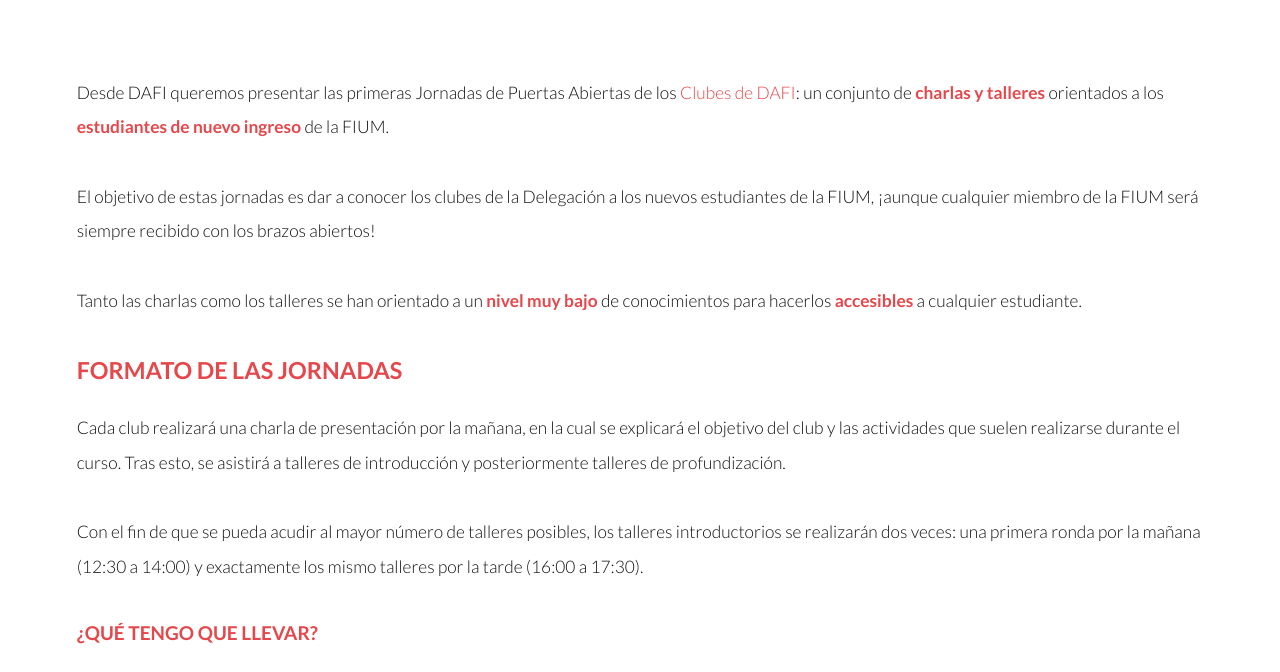
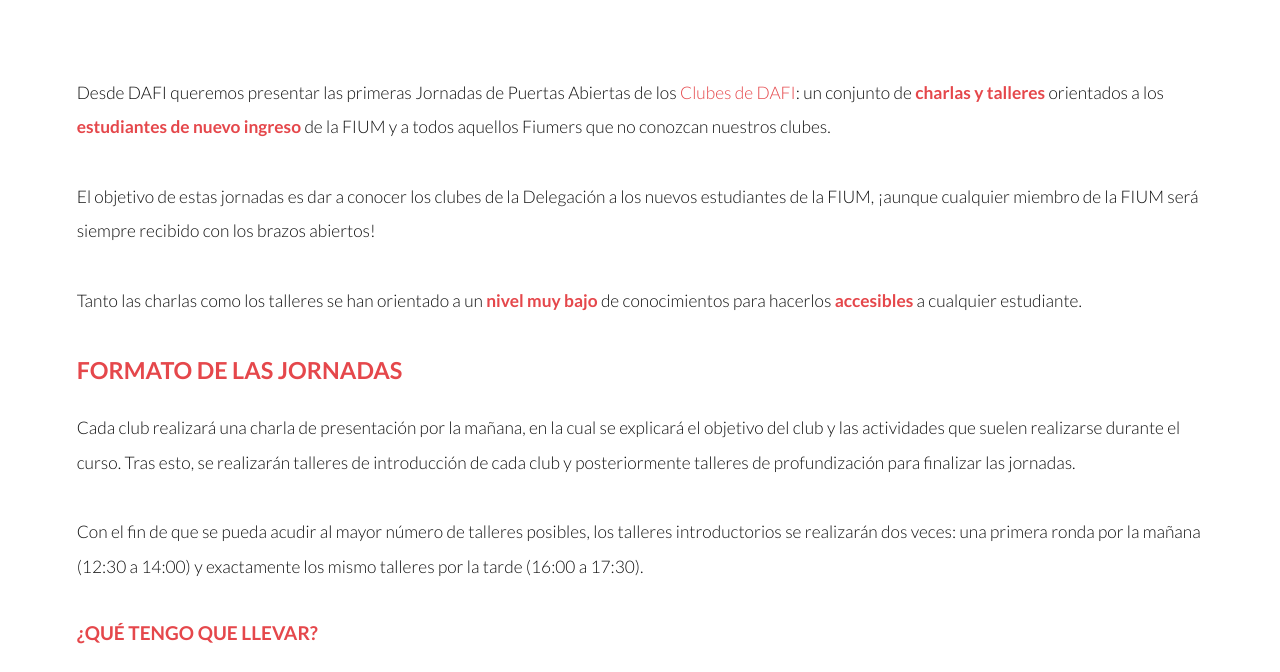
Before and after one commit to dafi-um/dafi-system, a Django app: template main/templates/flatpages/jornadas-clubes.html in a window 1280 px wide. Shown: the part 89-761 px from the top of the page. Run offline with Django 3.2, Linux system fonts and the light colour scheme; the template is opened without the code that fills it, so the values that code supplies are empty; parts of the project's set-up code (start-up, migrations or seed data) failed here and were passed over; some libraries are stand-ins or nearby versions.

Commit message:
Updated texts

```diff
--- a/main/templates/flatpages/jornadas-clubes.html
+++ b/main/templates/flatpages/jornadas-clubes.html
@@ -11,7 +11,7 @@
         <h1>{{ flatpage.title }}</h1>
     </header>
 
-    <p>Desde DAFI queremos presentar las primeras Jornadas de Puertas Abiertas de los <a href="{% url 'clubs:list' %}">Clubes de DAFI</a>: un conjunto de <b>charlas y talleres</b> orientados a los <b>estudiantes de nuevo ingreso</b> de la FIUM.</p>
+    <p>Desde DAFI queremos presentar las primeras Jornadas de Puertas Abiertas de los <a href="{% url 'clubs:list' %}">Clubes de DAFI</a>: un conjunto de <b>charlas y talleres</b> orientados a los <b>estudiantes de nuevo ingreso</b> de la FIUM y a todos aquellos Fiumers que no conozcan nuestros clubes.</p>
 
     <p>El objetivo de estas jornadas es dar a conocer los clubes de la Delegación a los nuevos estudiantes de la FIUM, ¡aunque cualquier miembro de la FIUM será siempre recibido con los brazos abiertos!</p>
 
@@ -19,7 +19,7 @@
 
     <h3>Formato de las jornadas</h3>
 
-    <p>Cada club realizará una charla de presentación por la mañana, en la cual se explicará el objetivo del club y las actividades que suelen realizarse durante el curso. Tras esto, se asistirá a talleres de introducción y posteriormente talleres de profundización.</p>
+    <p>Cada club realizará una charla de presentación por la mañana, en la cual se explicará el objetivo del club y las actividades que suelen realizarse durante el curso. Tras esto, se realizarán talleres de introducción de cada club y posteriormente talleres de profundización para finalizar las jornadas.</p>
 
     <p>Con el fin de que se pueda acudir al mayor número de talleres posibles, los talleres introductorios se realizarán dos veces: una primera ronda por la mañana (12:30 a 14:00) y exactamente los mismo talleres por la tarde (16:00 a 17:30).</p>
 
```
